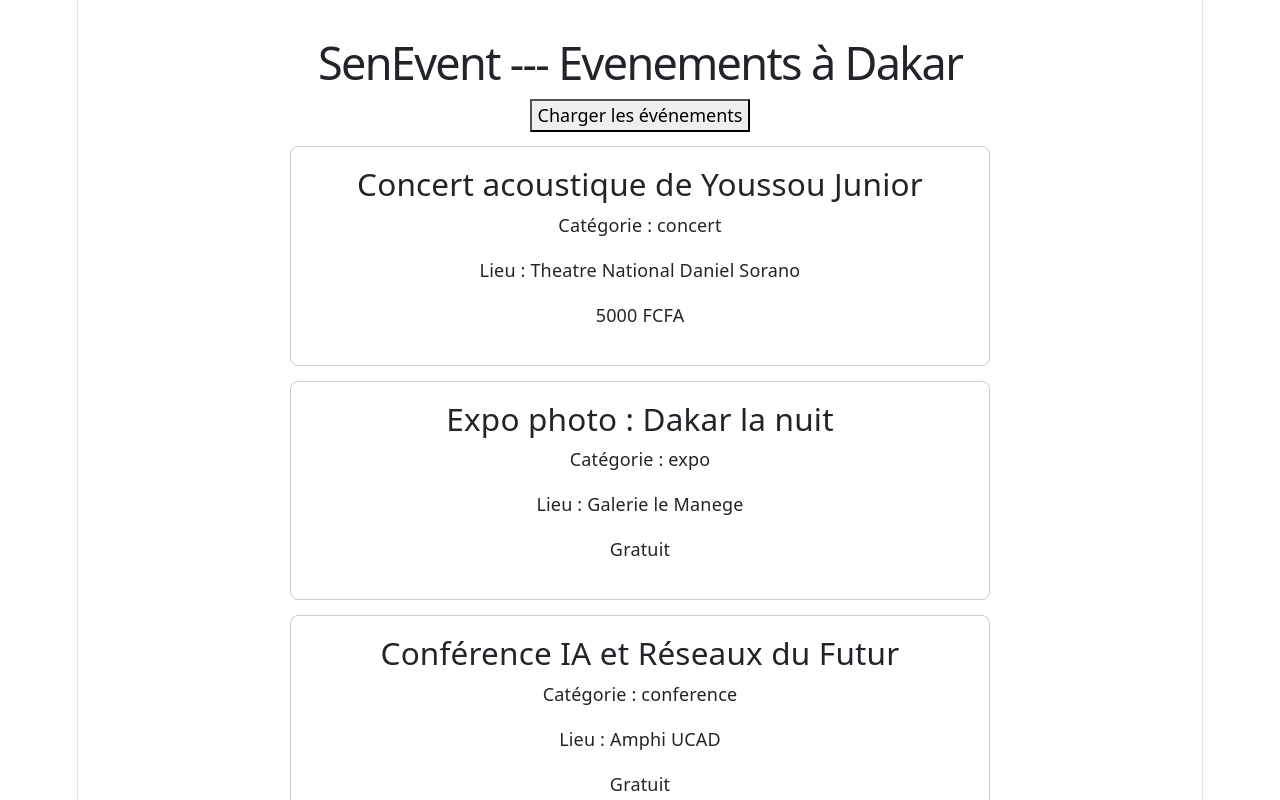
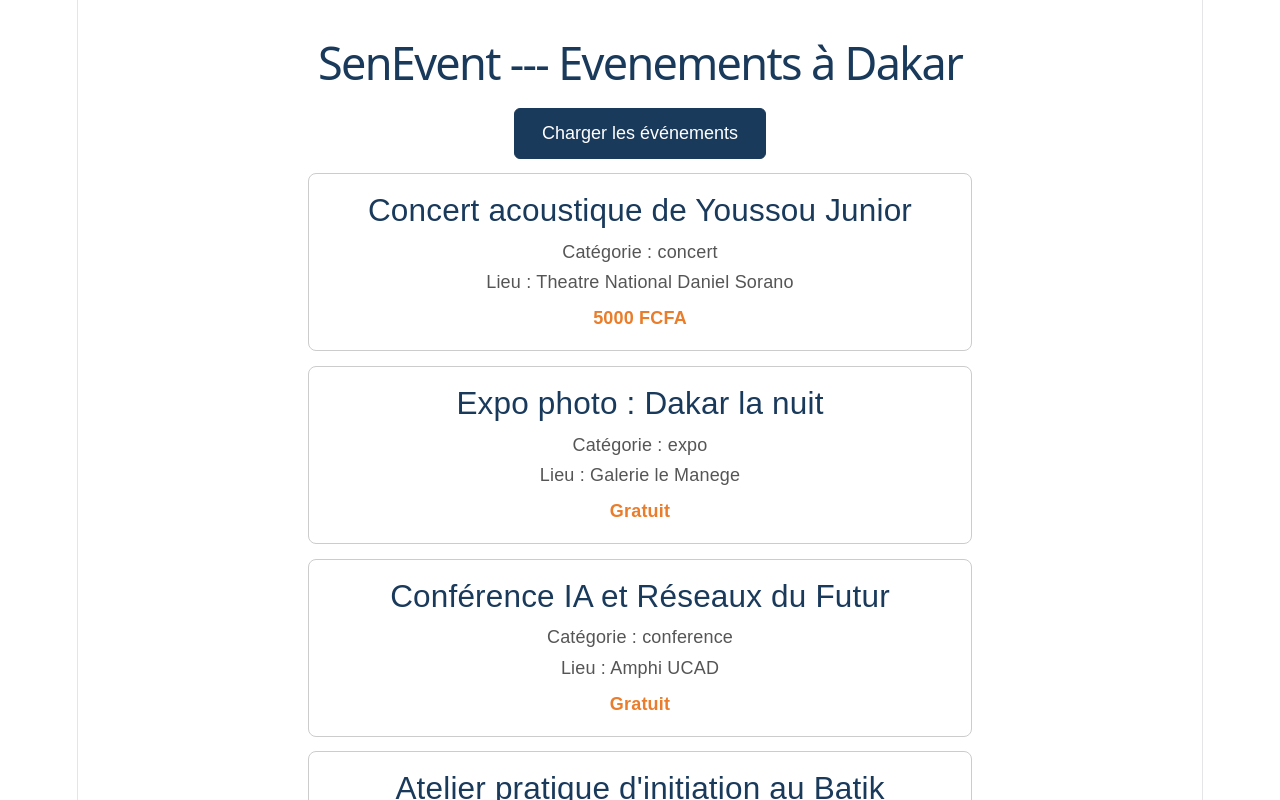
Before and after one commit to Lyfas1711/senevent, a React app in the folder apps/web/: page / in a window 1280 px wide. Both pictures are taken after a click on the button "Charger les événements". Shown: the top 800 px of the page. Built offline with nearby package versions, Linux system fonts and the light colour scheme; the HTML template or start-up script is replaced by a standard one.

Commit message:
remplace les styles inline par des CSS Modules

```diff
--- a/apps/web/src/App.jsx
+++ b/apps/web/src/App.jsx
@@ -1,5 +1,6 @@
 import { useState } from "react";
 import EvenementCarte from "./components/EvenementCarte";
+import styles from "./App.module.css";
 
 const App = () => {
   const [evenements, setEvenements] = useState([]);
@@ -20,10 +21,16 @@ const App = () => {
   };
 
   return (
-    <div style={{ maxWidth: "700px", margin: "2rem auto" }}>
-      <h1>SenEvent --- Evenements à Dakar</h1>
+    <div className={styles.container}>
+      <h1 className={styles.titre}>
+        SenEvent --- Evenements à Dakar
+      </h1>
 
-      <button onClick={charger} disabled={chargement}>
+      <button
+        className={styles.bouton}
+        onClick={charger}
+        disabled={chargement}
+      >
         {chargement ? "Chargement..." : "Charger les événements"}
       </button>
 
--- /dev/null
+++ b/apps/web/src/App.module.css
@@ -0,0 +1,37 @@
+.container {
+  max-width: 700px;
+  margin: 2rem auto;
+  padding: 0 1rem;
+  font-family: sans-serif;
+}
+
+.titre {
+  color: #1a3a5c;
+  margin-bottom: 1rem;
+}
+
+.bouton {
+  padding: 0.6rem 1.5rem;
+  font-size: 1rem;
+  cursor: pointer;
+  border: 1px solid #1a3a5c;
+  border-radius: 6px;
+  background: #1a3a5c;
+  color: white;
+  transition: background 0.2s;
+}
+
+.bouton:hover {
+  background: #2a4d70;
+}
+
+.bouton:disabled {
+  cursor: not-allowed;
+  opacity: 0.6;
+}
+
+.compteur {
+  color: #888;
+  font-size: 0.9rem;
+  margin: 0.8rem 0;
+}
--- a/apps/web/src/components/EvenementCarte.jsx
+++ b/apps/web/src/components/EvenementCarte.jsx
@@ -1,24 +1,23 @@
+import styles from "./EvenementCarte.module.css";
+
 const EvenementCarte = ({ ev, afficherDetails }) => {
   const prix = ev.prix === 0 ? "Gratuit" : `${ev.prix} FCFA`;
 
   return (
-    <div
-      style={{
-        border: "1px solid #ccc",
-        padding: "1rem",
-        margin: "0.8rem 0",
-        borderRadius: "8px"
-      }}
-    >
-      <h3>{ev.titre}</h3>
+    <div className={styles.carte}>
+      <h3 className={styles.titre}>{ev.titre}</h3>
 
-      <p>Catégorie : {ev.categorie}</p>
+      <p className={styles.info}>
+        Catégorie : {ev.categorie}
+      </p>
 
       {afficherDetails && (
-        <p>Lieu : {ev.lieu_nom}</p>
+        <p className={styles.info}>
+          Lieu : {ev.lieu_nom}
+        </p>
       )}
 
-      <p>{prix}</p>
+      <p className={styles.prix}>{prix}</p>
     </div>
   );
 };
--- /dev/null
+++ b/apps/web/src/components/EvenementCarte.module.css
@@ -0,0 +1,28 @@
+.carte {
+  border: 1px solid #ccc;
+  padding: 1rem;
+  margin: 0.8rem 0;
+  border-radius: 8px;
+  transition: box-shadow 0.2s, transform 0.2s;
+}
+
+.carte:hover {
+  box-shadow: 0 4px 12px rgba(26, 58, 92, 0.15);
+  transform: translateY(-2px);
+}
+
+.titre {
+  margin: 0 0 0.5rem 0;
+  color: #1a3a5c;
+}
+
+.info {
+  margin: 0.2rem 0;
+  color: #555;
+}
+
+.prix {
+  margin: 0.5rem 0 0 0;
+  color: #ea7d2b;
+  font-weight: bold;
+}
```
